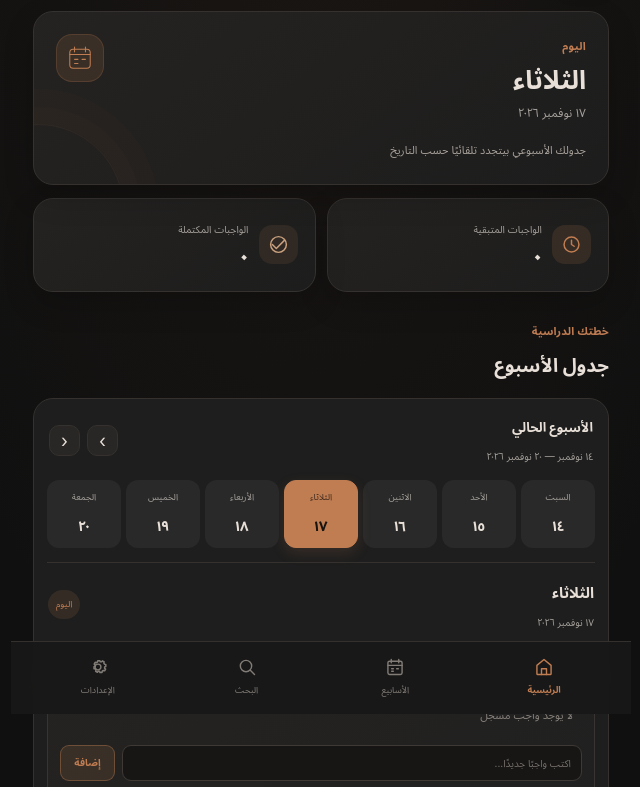
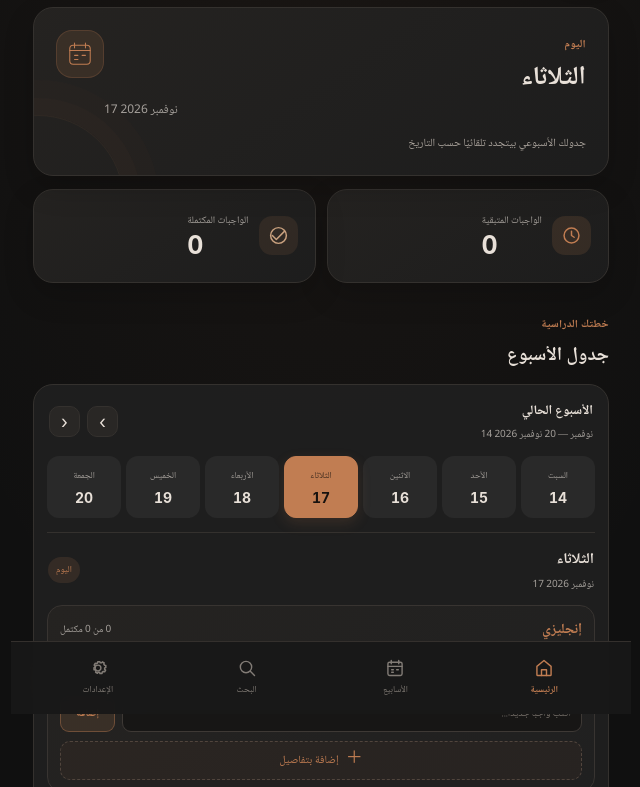
Before and after one commit to abdullahalaareda00-hub/daftare, a plain HTML site: page index.html in a window 1280 px wide. Shown: the part 86-873 px from the top of the page, without its empty margins (319-959 px from the left). Drawn offline with Linux system fonts and the light colour scheme.

Commit message:
Add files via upload

```diff
--- a/app.js
+++ b/app.js
@@ -41,10 +41,10 @@ function getWeekStart(date) {
 }
 function getDayIndex(date) { return (date.getDay() + 1) % 7; }
 function formatDate(date, options = { day: 'numeric', month: 'long', year: 'numeric' }) {
-  return new Intl.DateTimeFormat('ar-EG', options).format(date);
+  return new Intl.DateTimeFormat('ar-EG-u-nu-latn', { ...options, numberingSystem: 'latn' }).format(date);
 }
 function formatShortDate(date) {
-  return new Intl.DateTimeFormat('ar-EG', { day: 'numeric', month: 'short' }).format(date);
+  return new Intl.DateTimeFormat('ar-EG-u-nu-latn', { day: 'numeric', month: 'short', numberingSystem: 'latn' }).format(date);
 }
 function normalizeSchedule(raw) {
   const schedule = Array.from({ length: 7 }, () => []);
@@ -212,7 +212,7 @@ function countWeekTasks(start) {
 }
 function renderTodayCard() {
   const today = new Date();
-  $('#todayDay').textContent = new Intl.DateTimeFormat('ar-EG', { weekday: 'long' }).format(today);
+  $('#todayDay').textContent = new Intl.DateTimeFormat('ar-EG-u-nu-latn', { weekday: 'long', numberingSystem: 'latn' }).format(today);
   $('#todayDate').textContent = formatDate(today);
 }
 function renderWeekPanel(targetId) {
@@ -234,7 +234,7 @@ function renderWeekPanel(targetId) {
           const key = dateKey(day);
           const isSelected = key === selectedDate;
           const isToday = key === dateKey(new Date());
-          return `<button type="button" class="day-button${isSelected ? ' selected' : ''}${isToday ? ' today' : ''}" data-action="select-day" data-date="${key}" aria-pressed="${isSelected}"><span class="day-name">${DAY_NAMES[index]}</span><span class="day-number">${new Intl.DateTimeFormat('ar-EG', { day: 'numeric' }).format(day)}</span></button>`;
+          return `<button type="button" class="day-button${isSelected ? ' selected' : ''}${isToday ? ' today' : ''}" data-action="select-day" data-date="${key}" aria-pressed="${isSelected}"><span class="day-name">${DAY_NAMES[index]}</span><span class="day-number">${new Intl.DateTimeFormat('ar-EG-u-nu-latn', { day: 'numeric', numberingSystem: 'latn' }).format(day)}</span></button>`;
         }).join('')}
       </div>
       <div class="selected-day-panel">${renderSelectedDay(selected)}</div>
@@ -268,8 +268,8 @@ function renderSelectedDay(date) {
 }
 function renderStats() {
   const counts = countWeekTasks(getVisibleWeekStart());
-  $('#pendingCount').textContent = new Intl.NumberFormat('ar-EG').format(counts.pending);
-  $('#completedCount').textContent = new Intl.NumberFormat('ar-EG').format(counts.completed);
+  $('#pendingCount').textContent = new Intl.NumberFormat('en-US', { numberingSystem: 'latn' }).format(counts.pending);
+  $('#completedCount').textContent = new Intl.NumberFormat('en-US', { numberingSystem: 'latn' }).format(counts.completed);
 }
 function renderScheduleEditor() {
   $('#scheduleEditor').innerHTML = scheduleDraft.map((subjects, index) => `
@@ -288,7 +288,7 @@ function renderSearchResults() {
     const matchesFilter = searchFilter === 'all' || (searchFilter === 'completed' ? task.completed : !task.completed);
     return matchesQuery && matchesFilter;
   }).sort((a, b) => b.date.localeCompare(a.date) || b.createdAt.localeCompare(a.createdAt));
-  $('#resultCount').textContent = `${new Intl.NumberFormat('ar-EG').format(results.length)} نتيجة`;
+  $('#resultCount').textContent = `${new Intl.NumberFormat('en-US', { numberingSystem: 'latn' }).format(results.length)} نتيجة`;
   $('#searchResults').innerHTML = results.length ? results.map((task) => {
     const date = parseDate(task.date);
     return `<button class="result-card" type="button" data-action="open-result" data-task-id="${escapeHTML(task.id)}"><div class="result-top"><span class="result-subject">${escapeHTML(task.subject)}</span><span class="result-status${task.completed ? ' done' : ''}">${task.completed ? 'مكتمل' : 'غير مكتمل'}</span></div><div class="result-text">${escapeHTML(task.text)}</div><div class="result-date">${DAY_NAMES[getDayIndex(date)]} · ${formatDate(date)}</div></button>`;
--- a/style.css
+++ b/style.css
@@ -12,9 +12,12 @@
   --danger: #c77c70;
   --radius: 20px;
   --shadow: 0 12px 30px rgba(0,0,0,.18);
-  font-family: -apple-system, BlinkMacSystemFont, "SF Pro Text", "Segoe UI", Roboto, "Noto Sans Arabic", Tahoma, Arial, sans-serif;
+  font-family: "SamsungOne", "SamsungOneArabic", "Noto Naskh Arabic UI", "Noto Naskh Arabic", "Geeza Pro", serif;
 }
 * { box-sizing: border-box; }
+/* Arabic typography: prefer Samsung/Noto Naskh system fonts; no network font dependency. */
+:lang(en), input[type="number"], .stat-number, .day-number, .week-controls { font-family: -apple-system, BlinkMacSystemFont, "Segoe UI", Roboto, Arial, sans-serif; }
+.stat-number, .day-number, .week-range, .date-full, .selected-day-date, .result-date { direction: ltr; unicode-bidi: isolate; }
 html { min-height: 100%; background: var(--bg); scroll-behavior: smooth; }
 body { margin: 0; min-height: 100vh; background: radial-gradient(ellipse at 50% -20%, rgba(193,125,82,.07), transparent 55%), var(--bg); color: var(--text); -webkit-font-smoothing: antialiased; text-rendering: optimizeLegibility; }
 button, input, select { font: inherit; }
--- a/sw.js
+++ b/sw.js
@@ -1,5 +1,5 @@
 /* دفتر PWA service worker — bump CACHE_VERSION when app shell files change. */
-const CACHE_VERSION = 'daftar-shell-v1.0.0';
+const CACHE_VERSION = 'daftar-shell-v1.0.1';
 const APP_SHELL = [
   './',
   './index.html',
```
